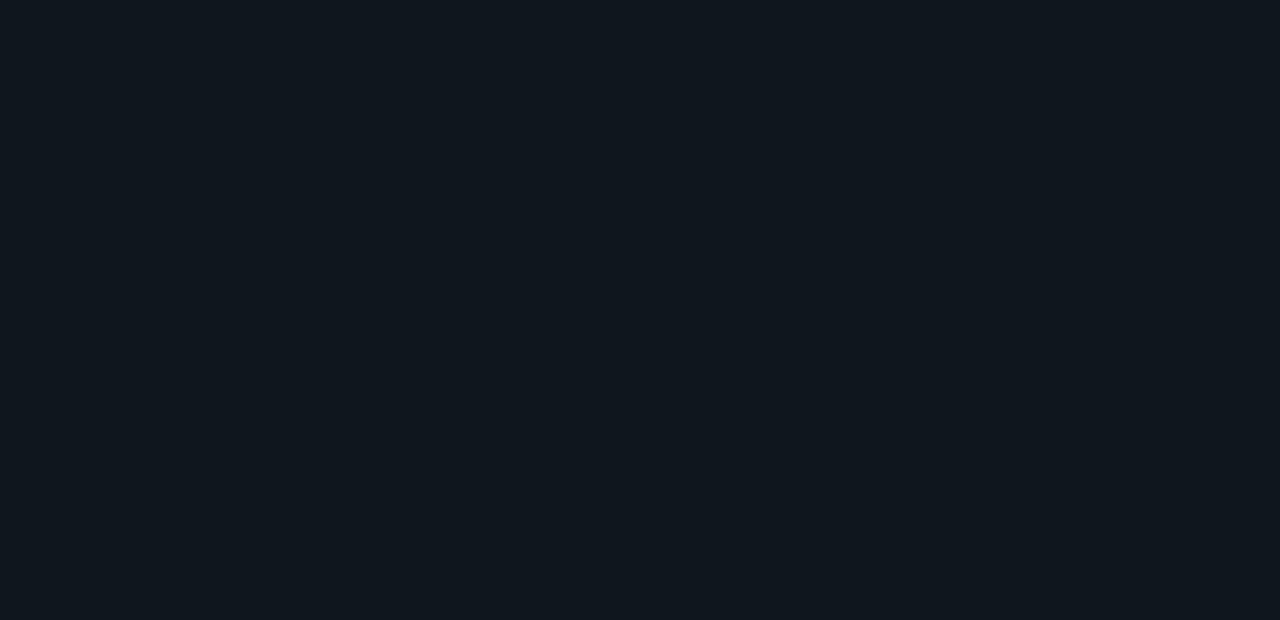
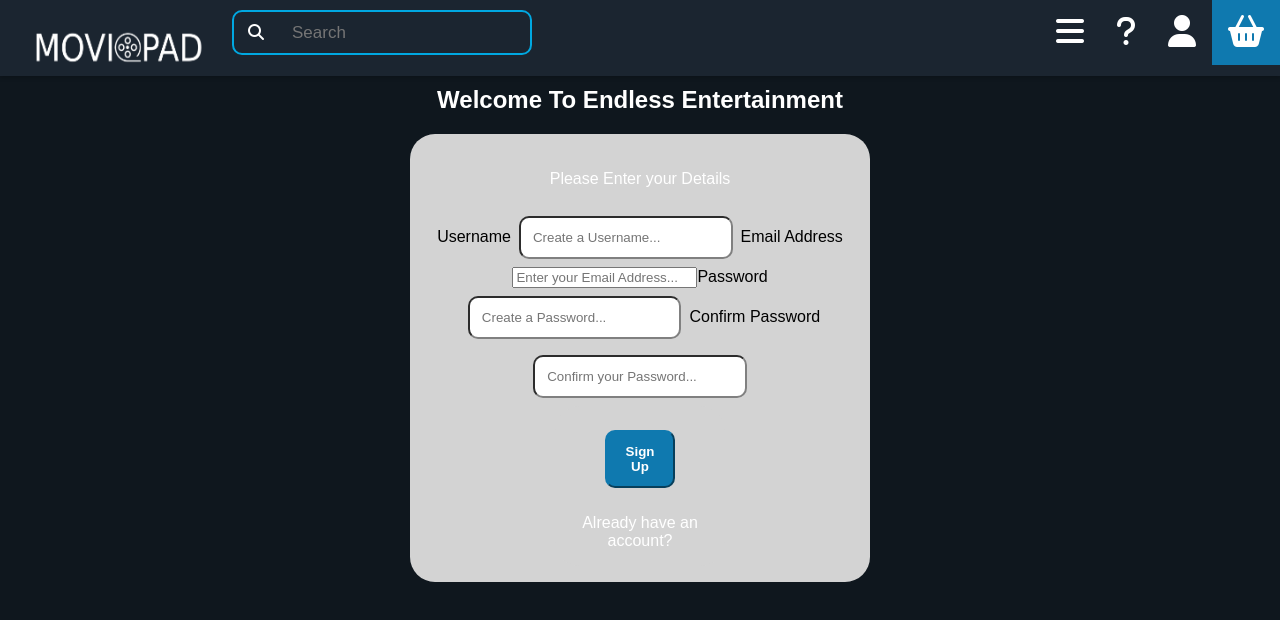
Before and after one commit to Kaialogen/Movie-Pad, a React (Vite) app: page /signup in a window 1280 px wide. Before the commit this address had no page. Shown: the top 620 px of the page. Built offline with nearby package versions, Linux system fonts and the light colour scheme.

Commit message:
feat: Moved signup page to React

```diff
--- a/src/main.jsx
+++ b/src/main.jsx
@@ -6,6 +6,7 @@ import HomePage from './pages/HomePage.jsx';
 import CategoriesPage from './pages/CategoriesPage.jsx';
 import HelpPage from './pages/HelpPage.jsx';
 import LoginPage from './pages/LoginPage.jsx';
+import SignupPage from './pages/SignupPage.jsx';
 
 createRoot(document.getElementById('root')).render(
   <StrictMode>
@@ -15,6 +16,7 @@ createRoot(document.getElementById('root')).render(
         <Route path='/categories' element={<CategoriesPage />} />
         <Route path='/help' element={<HelpPage />} />
         <Route path='/login' element={<LoginPage />} />
+        <Route path='/signup' element={<SignupPage />} />
       </Routes>
     </BrowserRouter>
   </StrictMode>,
--- a/src/pages/LoginPage.jsx
+++ b/src/pages/LoginPage.jsx
@@ -50,7 +50,7 @@ export default function LoginPage() {
                 placeholder='Password'
                 value={password}
                 onChange={(e) => setPassword(e.target.value)}
-                required=''
+                required
               />
               <div>
                 <button type='submit'>Log In</button>
--- /dev/null
+++ b/src/pages/SignupPage.jsx
@@ -0,0 +1,94 @@
+import { Link, useNavigate } from 'react-router';
+import { useState } from 'react';
+
+import NavBar from '../components/NavBar/NavBar';
+
+import './SignupPage.css';
+
+export default function SignupPage() {
+  const navigate = useNavigate();
+  const [username, setUsername] = useState('');
+  const [email, setEmail] = useState('');
+  const [password, setPassword] = useState('');
+  const [confirmPassword, setConfirmPassword] = useState('');
+
+  function validateEmail(email) {
+    return /^\w+([.-]?\w+)*@\w+([.-]?\w+)*(\.\w{2,3})+$/.test(email);
+  }
+
+  function handleSubmit(event) {
+    event.preventDefault();
+    if (!validateEmail(email)) {
+      alert('Please enter a valid email address.');
+      return;
+    }
+    if (password !== confirmPassword) {
+      alert('Passwords do not match.');
+      return;
+    }
+
+    alert('Form submitted');
+    navigate('/');
+  }
+  return (
+    <>
+      <NavBar />
+      <div className='signup-main'>
+        <article>
+          <h1>Welcome To Endless Entertainment</h1>
+          <div>
+            <form onSubmit={handleSubmit}>
+              <p>Please Enter your Details</p>
+              <label htmlFor='username'>Username</label>
+              <input
+                type='text'
+                id='username'
+                name='username'
+                placeholder='Create a Username...'
+                value={username}
+                onChange={(e) => setUsername(e.target.value)}
+                required
+              />
+              <label htmlFor='email'>Email Address</label>
+              <input
+                type='email'
+                id='email'
+                name='email'
+                placeholder='Enter your Email Address...'
+                value={email}
+                onChange={(e) => setEmail(e.target.value)}
+                required
+              />
+              <label htmlFor='password'>Password</label>
+              <input
+                type='password'
+                id='password'
+                name='password'
+                placeholder='Create a Password...'
+                value={password}
+                onChange={(e) => setPassword(e.target.value)}
+                required
+              />
+              <label htmlFor='confirm-password'>Confirm Password</label>
+              <input
+                type='password'
+                id='confirm-password'
+                name='confirm-password'
+                placeholder='Confirm your Password...'
+                onChange={(e) => setConfirmPassword(e.target.value)}
+                value={confirmPassword}
+                required
+              />
+              <div>
+                <button type='submit'>Sign Up</button>
+                <br />
+                <br />
+                <Link to='/login'>Already have an account?</Link>
+              </div>
+            </form>
+          </div>
+        </article>
+      </div>
+    </>
+  );
+}
```
Also changed, not shown: src/js/SignupValidation.js (deleted, +0 -18 lines), src/signup.html (deleted, +0 -66 lines), src/pages/SignupPage.css (renamed from src/styles/signup.css).
